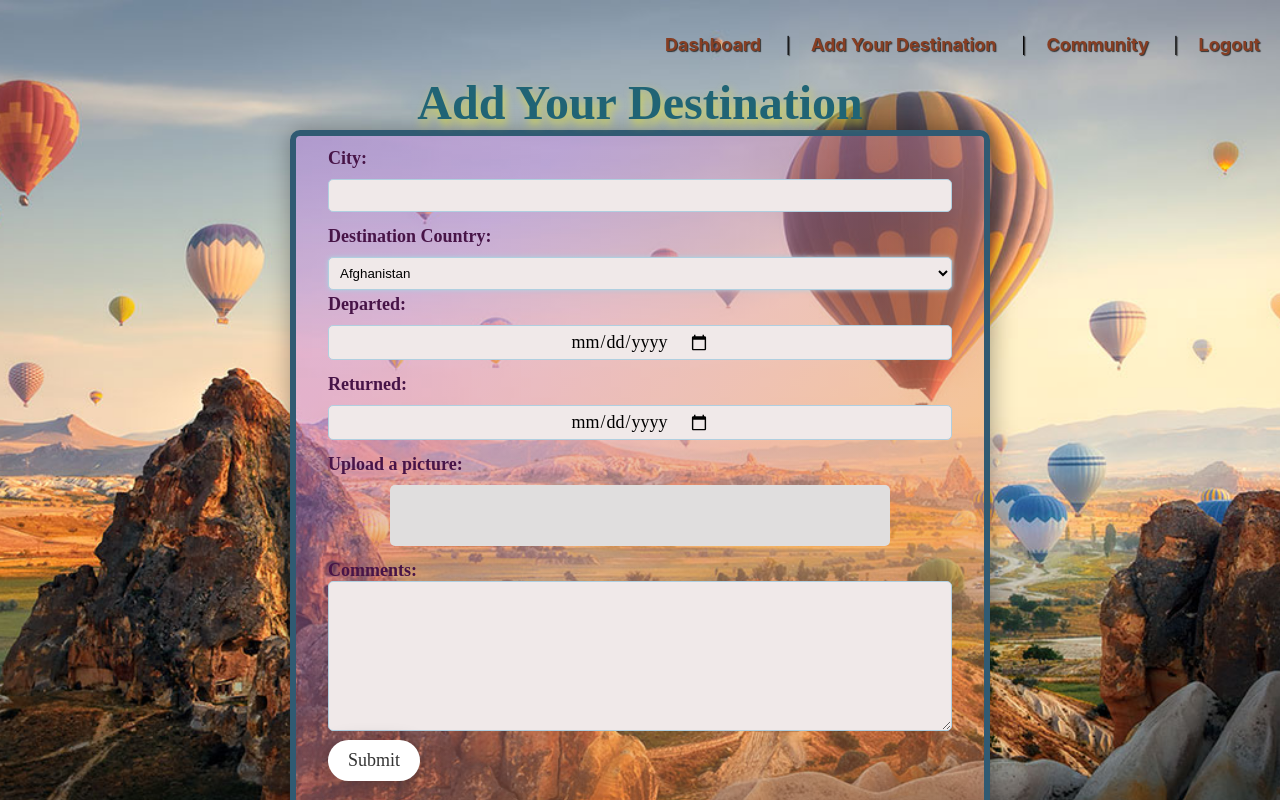
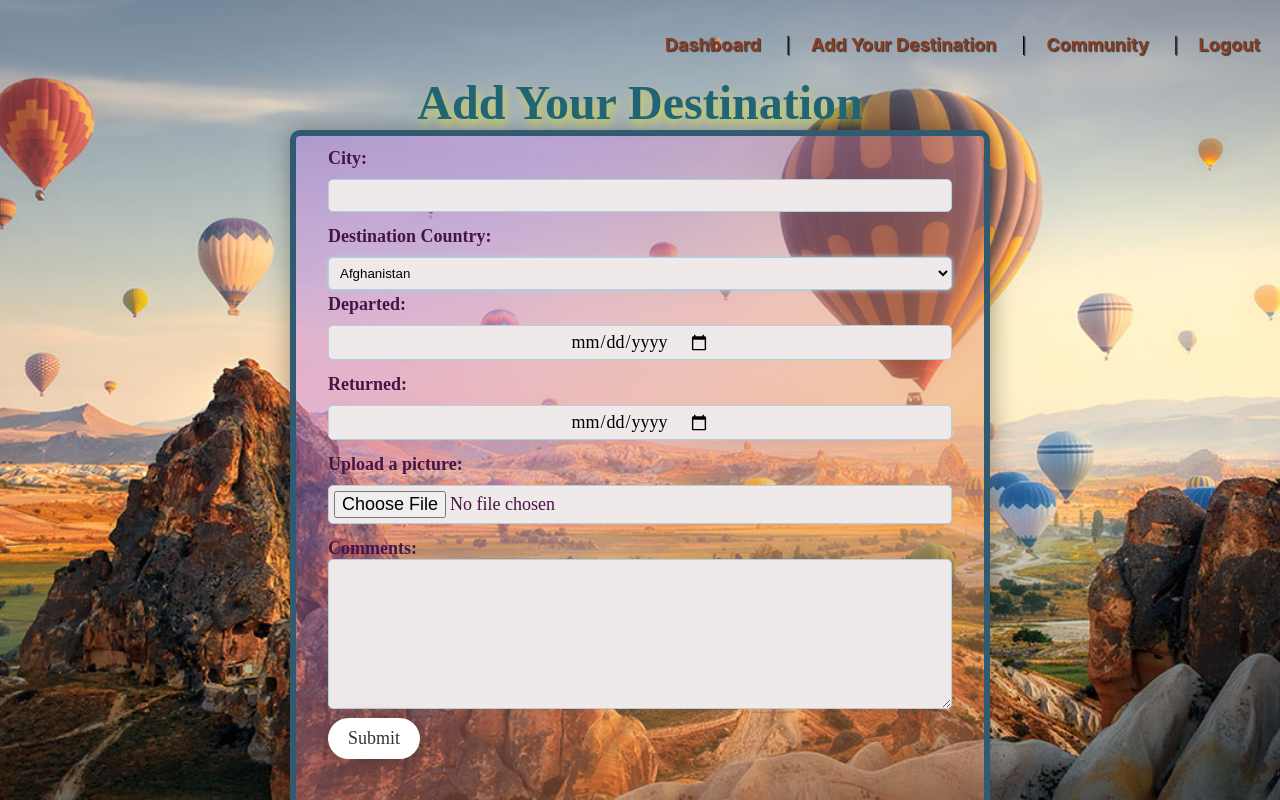
Before and after one commit to JPWallow/MERN_Group_Project, a React (Create React App) app in the folder Travel_Project/client/: page /destinations/new in a window 1280 px wide. Built offline with nearby package versions, Linux system fonts and the light colour scheme.

Commit message:
Frontend new picture upload currently commented out

```diff
--- a/Travel_Project/client/src/components/AddDestination.js
+++ b/Travel_Project/client/src/components/AddDestination.js
@@ -18,6 +18,22 @@ const AddDestination = (props) => {
   const navigate = useNavigate();
 
   const [errors, setErrors] = useState([]);
+
+  // async function submitHandler(e) {
+  //   e.preventDefault();
+  //   try{
+  //     let imageUrl= "";
+  //     if(boxArt) {
+  //       const formData = new FormData();
+  //       formData.append("file", boxArt);
+  //       formData.append("upload_preset", "presentName");
+  //       const dataRes = await axios.post(
+  //         "yourUrl",
+  //         formData
+  //       );
+  //       imageUrl = dataRes.data.url;
+  //     }
+  //   }
 
   const submitHandler = (e) => {
     e.preventDefault();
@@ -165,28 +181,30 @@ const AddDestination = (props) => {
               <li>
                 <label>Upload a picture:</label>
                 <br />
-                <input type="text"
+                {/* <input type="text"
                   value={boxArt}
                   onChange={(e) => {
                     console.log(e);
                     console.log(e.target);
                     console.log(e.target.value);
                     setBoxArt(e.target.value);
-                  }}/>
-                {/* <input
+                  }}/> */}
+                <input
                   type="file"
                   value={boxArt}
                   name="boxArt"
                   id="image-input"
-                  accept="image/jpeg, image/png, image/jpg"
+                  accept="image/*"
+                  // accept="image/jpeg, image/png, image/jpg"
                   className={styles.input}
                   onChange={(e) => {
                     console.log(e);
                     console.log(e.target);
                     console.log(e.target.value);
                     setBoxArt(e.target.value);
+                    // setBoxArt(e.target.files[0]);
                   }}
-                /> */}
+                />
               </li>
               <li>
                 <label>Comments:</label>
```
